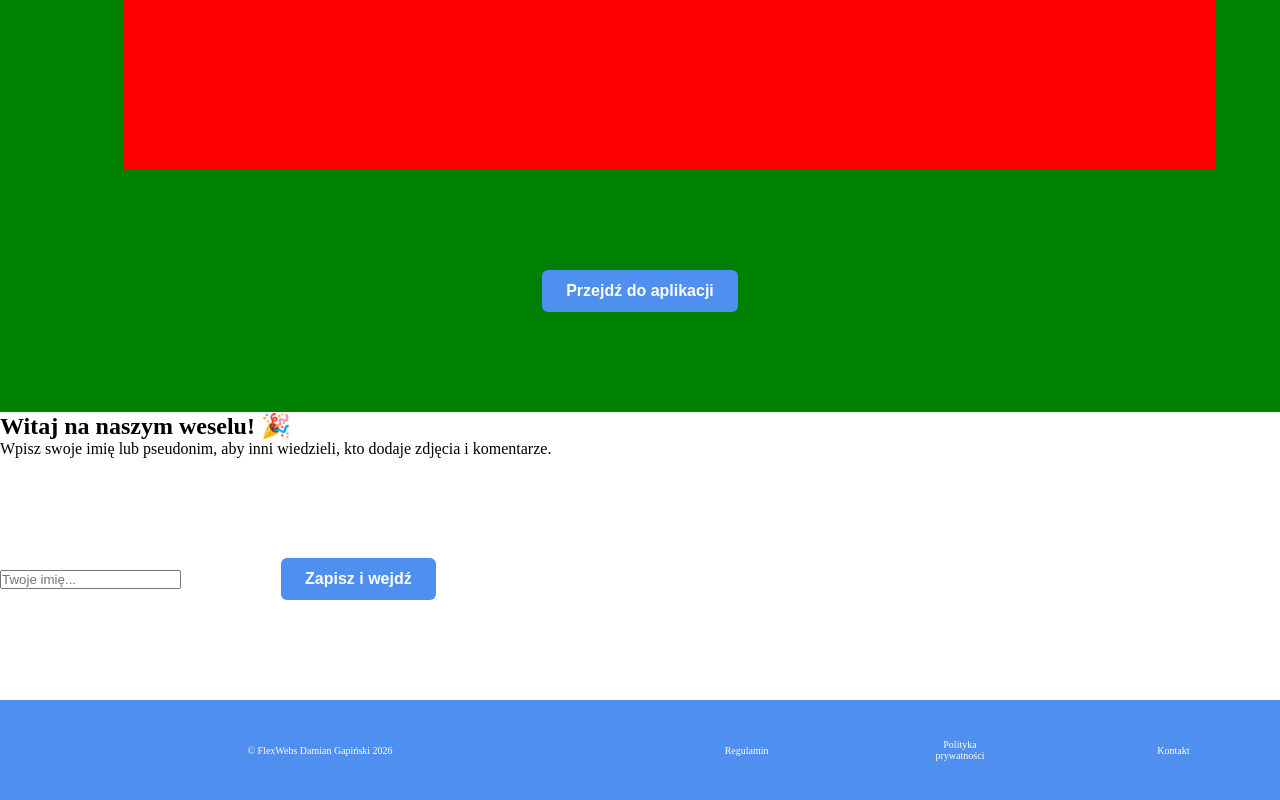
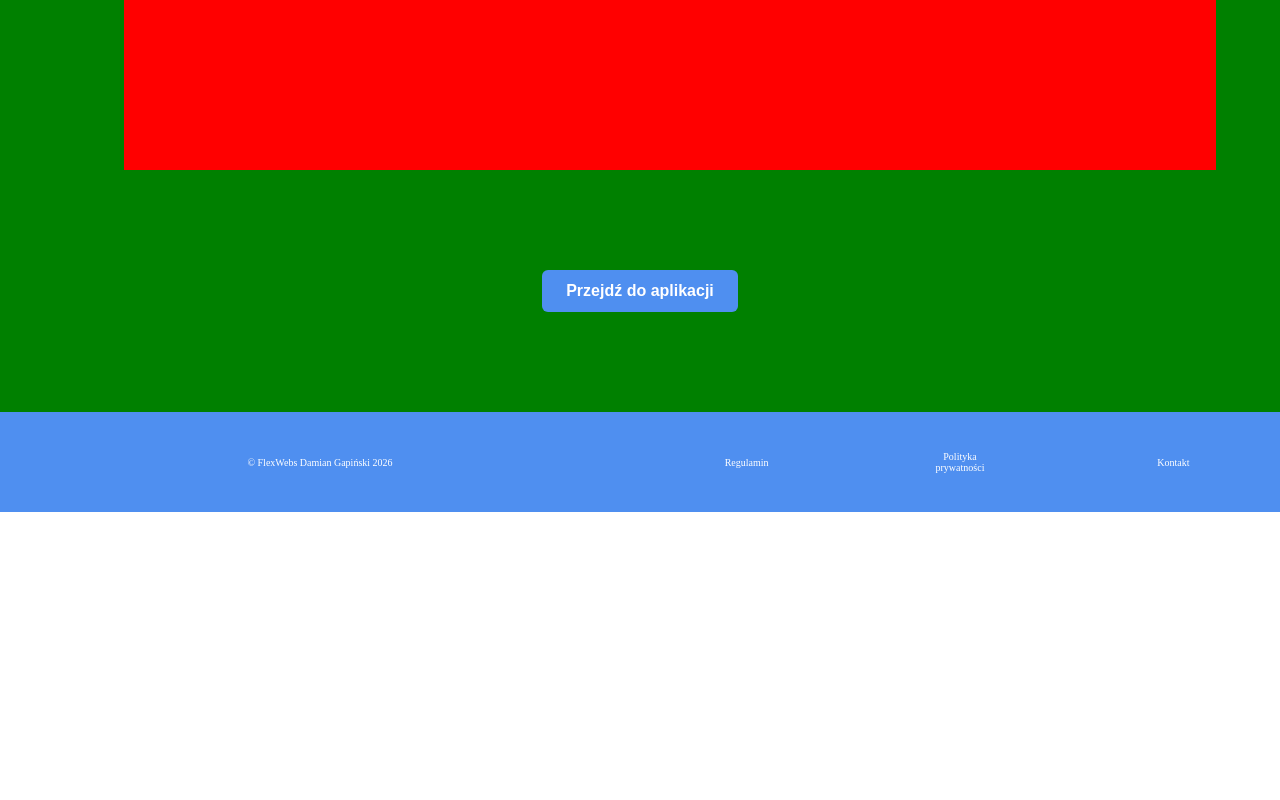
Before and after one commit to DamianGapinski/EventTime, a Next.js app: page / in a window 1280 px wide. Shown: the part 1988-2788 px from the top of the page. After the commit the page ends 2500 px from the top, so only its background shows below. Built offline with nearby package versions, Linux system fonts and the light colour scheme.

Commit message:
Nowy chat

```diff
--- a/src/app/page.tsx
+++ b/src/app/page.tsx
@@ -1,33 +1,12 @@
-'use client';
-
-import { useState, useEffect } from 'react';
 import Image from "next/image";
 import styles from "./page.module.css";
 import Link from 'next/link';
 
 export default function Home() {
-  const [showNameModal, setShowNameModal] = useState(false);
-  const [userName, setUserName] = useState('');
-
-  useEffect(() => {
-    const savedName = localStorage.getItem('gallery_user_name');
-    if (!savedName) {
-      setShowNameModal(true);
-    }
-  }, []);
-
-  const handleSaveName = (e: React.FormEvent) => {
-    e.preventDefault();
-    if (!userName.trim()) return;
-
-    localStorage.setItem('gallery_user_name', userName.trim());
-    setShowNameModal(false);
-  };
-
   return (
     <>
     <header>
-      <h1><strong>Damian & Viktorias</strong><br/><br/> Uwiecznij wszystkie chwile</h1>
+      <h1><strong>Damian & Viktoria</strong><br/><br/> Uwiecznij wszystkie chwile</h1>
 
       <Link href="/galeria">
       <button>Przejdź do aplikacji</button>
@@ -49,28 +28,8 @@ export default function Home() {
       </Link>
     </main>
 
-    {/* Okienko z formularzem dla nowego użytkownika */}
-    {showNameModal && (
-      <div className={styles.modalOverlay}>
-        <div className={styles.modalContent}>
-          <h2>Witaj na naszym weselu! 🎉</h2>
-          <p>Wpisz swoje imię lub pseudonim, aby inni wiedzieli, kto dodaje zdjęcia i komentarze.</p>
-          <form onSubmit={handleSaveName}>
-            <input
-              type="text"
-              placeholder="Twoje imię..."
-              value={userName}
-              onChange={(e) => setUserName(e.target.value)}
-              required
-              className={styles.modalInput}
-            />
-            <button type="submit" className={styles.modalButton}>
-              Zapisz i wejdź
-            </button>
-          </form>
-        </div>
-      </div>
-    )}
     </>
+
+
   );
 }
```
